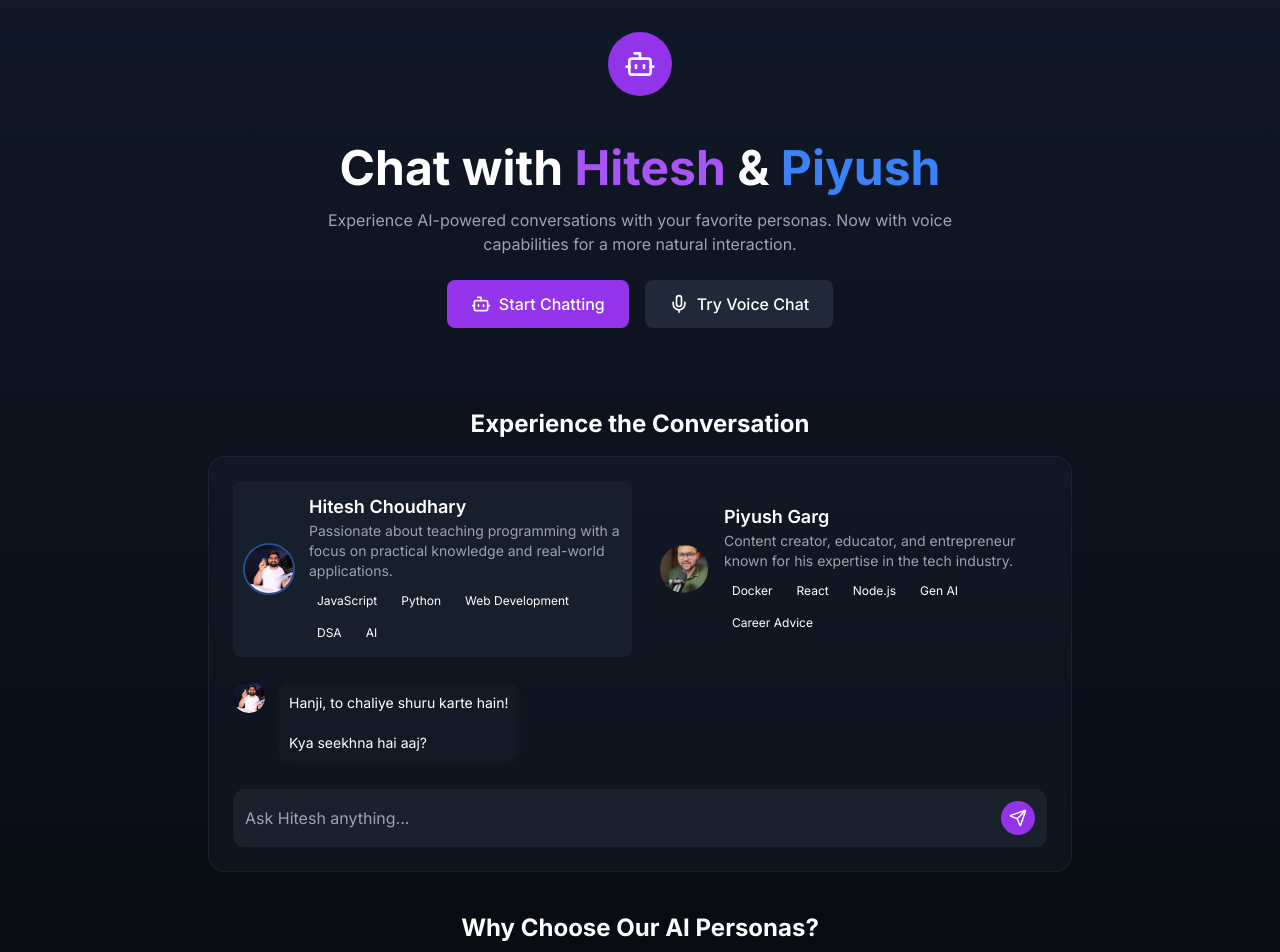
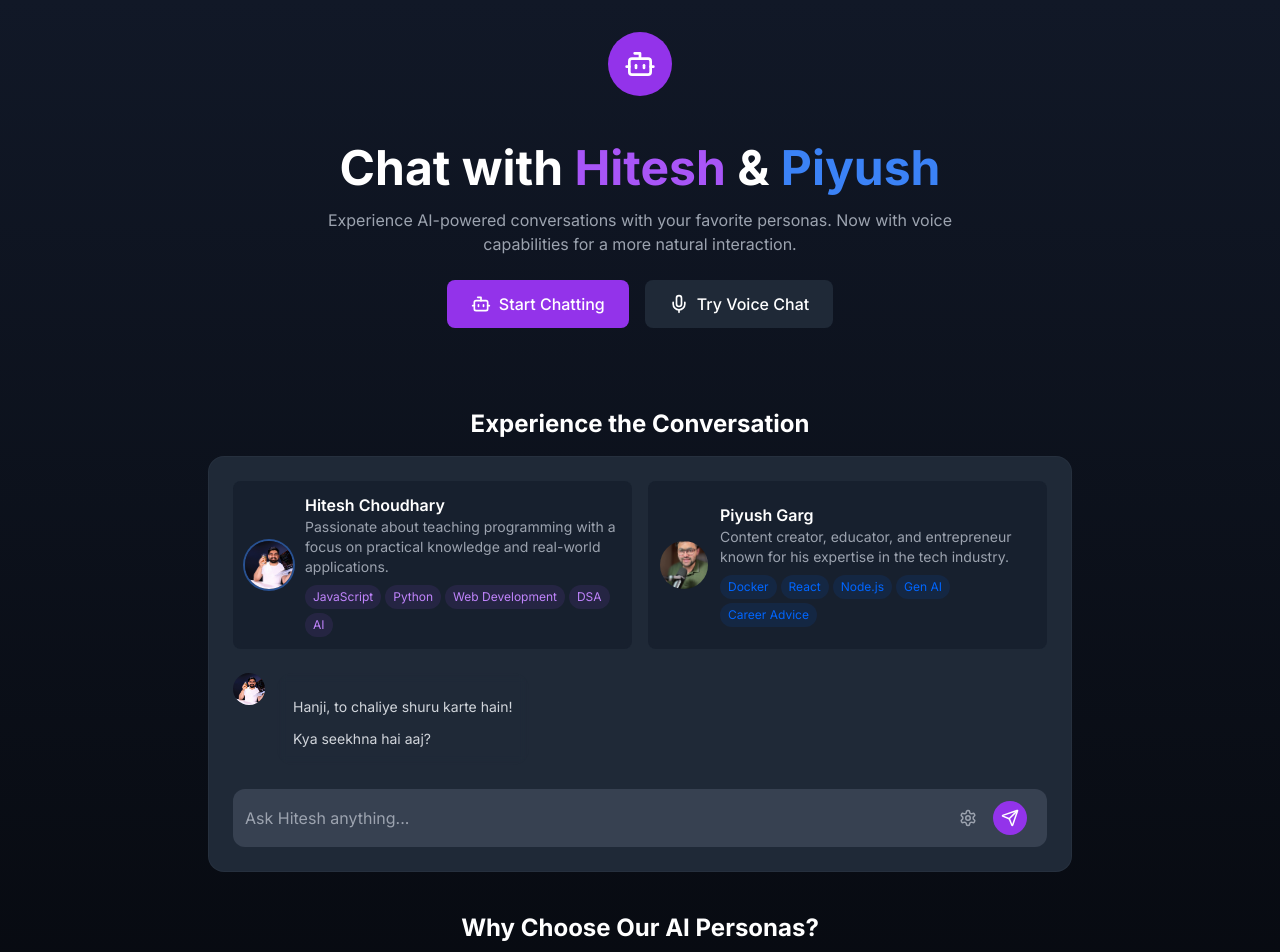
Before and after one commit to AnantGabhane/PersonaChat, a Next.js app: page / in a window 1280 px wide. Shown: the top 952 px of the page. Built offline with nearby package versions, Linux system fonts and the light colour scheme.

Commit message:
✨ Add interactive chat interface with multiple personas

```diff
--- a/app/components/ChatDemo.tsx
+++ b/app/components/ChatDemo.tsx
@@ -2,13 +2,18 @@
 
 import { useState, useRef } from 'react'
 import { motion } from 'framer-motion'
-import { SendIcon, MicIcon } from 'lucide-react'
+import { SendIcon, MicIcon, Settings } from 'lucide-react'
 import Image from 'next/image'
 
 interface Message {
   text: string;
   isUser: boolean;
   persona?: string;
+}
+
+interface AISettings {
+  temperature: number;
+  tone: 'default' | 'funny' | 'advice' | 'educational';
 }
 
 function PersonaButton({ name, active, onClick, color, imageUrl, title, description, skills }: {
@@ -21,11 +26,14 @@ function PersonaButton({ name, active, onClick, color, imageUrl, title, descript
   description: string;
   skills: string[];
 }) {
+  const getSkillBackground = () => {
+    if (name === 'piyush') return 'bg-[#0066FF]/10 text-[#0066FF]';
+    return 'bg-purple-500/10 text-purple-400';
+  };
+
   return (
     <div
-      className={`flex items-center p-3 rounded-lg cursor-pointer transition-all w-1/2 ${
-        active ? `bg-gray-800/50` : 'hover:bg-gray-800/30'
-      }`}
+      className="flex items-center p-3 rounded-lg cursor-pointer transition-all w-1/2 bg-gray-900/50 backdrop-blur-sm hover:bg-gray-800/50"
       onClick={onClick}
     >
       <div className={`w-12 h-12 rounded-full overflow-hidden relative ${
@@ -38,15 +46,14 @@ function PersonaButton({ name, active, onClick, color, imageUrl, title, descript
           className="object-cover"
         />
       </div>
-
-      <div className="ml-4 flex-1">
-        <h3 className="text-lg font-semibold">{title}</h3>
-        <p className="text-sm text-gray-400 mb-2">{description}</p>
-        <div className="flex flex-wrap gap-2">
+      <div className="ml-3 flex-1">
+        <h3 className="font-semibold text-white">{title}</h3>
+        <p className="text-sm text-gray-400">{description}</p>
+        <div className="flex flex-wrap gap-1 mt-2">
           {skills.map((skill, index) => (
             <span
               key={index}
-              className={`text-xs px-2 py-1 rounded-full bg-${color}-600/30 text-${color}-300`}
+              className={`text-xs px-2 py-1 rounded-full ${getSkillBackground()}`}
             >
               {skill}
             </span>
@@ -54,7 +61,7 @@ function PersonaButton({ name, active, onClick, color, imageUrl, title, descript
         </div>
       </div>
     </div>
-  )
+  );
 }
 
 function ChatMessage({ persona, message, isUser, color, imageUrl }: {
@@ -64,24 +71,32 @@ function ChatMessage({ persona, message, isUser, color, imageUrl }: {
   color?: string;
   imageUrl?: string;
 }) {
-  // Function to format the message with proper line breaks
   const formatMessage = (text: string) => {
     return text
-      .split('**')
-      .map((part, index) => {
-        // Bold text handling
-        if (index % 2 === 1) {
-          return `<strong>${part}</strong>`;
-        }
+      .split(/\n\s*\n/) // Split on multiple newlines
+      .map(paragraph => {
+        return paragraph
+          .trim()
+          // Handle emojis - add spacing
+          .replace(/(\ud83c[\udf00-\udfff]|\ud83d[\udc00-\ude4f]|\ud83d[\ude80-\udeff])/g, ' $1 ')
+          // Handle bold text
+          .replace(/\*(.*?)\*/g, '<strong>$1</strong>')
+          // Handle bullet points
+          .replace(/^[•\*]\s+(.+)/gm, '<li>$1</li>')
+          // Wrap bullet points in ul
+          .replace(/((?:<li>.*<\/li>\n*)+)/g, '<ul class="list-disc ml-4 my-2">$1</ul>')
+          // Add paragraph spacing
+          .replace(/([!?।])\s+/g, '$1</p><p class="mt-3">')
+      })
+      .filter(para => para.trim() !== '') // Remove empty paragraphs
+      .map(para => `<p class="my-2">${para}</p>`)
+      .join('');
+  };
 
-        // Handle bullet points and line breaks
-        return part
-          .replace(/\* /g, '\n• ') // Convert * to bullet points with line break
-          .replace(/\n\n/g, '\n') // Remove double line breaks
-          .replace(/([!?।]) /g, '$1\n\n') // Add line break after sentences
-          .trim();
-      })
-      .join('');
+  const getBgColor = () => {
+    if (isUser) return 'bg-gray-700/50';
+    if (persona === 'piyush') return 'bg-[#0066FF]/50 backdrop-blur-sm';
+    return `bg-${color}-600/50 backdrop-blur-sm`;
   };
 
   return (
@@ -97,19 +112,75 @@ function ChatMessage({ persona, message, isUser, color, imageUrl }: {
         </div>
       )}
       <div
-        className={`${
-          isUser
-            ? 'bg-gray-700/50'
-            : `bg-${color}-600/50 backdrop-blur-sm`
-        } rounded-2xl p-3 max-w-[80%]`}
+        className={`${getBgColor()} rounded-2xl p-4 max-w-[80%]`}
       >
-        <p
-          className="text-sm whitespace-pre-wrap"
+        <div
+          className="text-sm whitespace-pre-wrap prose prose-invert"
           dangerouslySetInnerHTML={{ __html: formatMessage(message) }}
         />
       </div>
     </div>
   )
+}
+
+function SettingsModal({ isOpen, onClose, settings, onSettingsChange }: {
+  isOpen: boolean;
+  onClose: () => void;
+  settings: AISettings;
+  onSettingsChange: (settings: AISettings) => void;
+}) {
+  if (!isOpen) return null;
+
+  return (
+    <div className="absolute bottom-16 right-0 w-72 bg-gray-800 rounded-2xl p-4 border border-gray-700/30 shadow-lg">
+      <h3 className="text-lg font-semibold mb-4">AI Settings</h3>
+
+      <div className="mb-4">
+        <label className="block text-sm text-gray-300 mb-2">
+          Temperature: {settings.temperature}
+        </label>
+        <input
+          type="range"
+          min="0"
+          max="2"
+          step="0.1"
+          value={settings.temperature}
+          onChange={(e) => onSettingsChange({
+            ...settings,
+            temperature: parseFloat(e.target.value)
+          })}
+          className="w-full h-2 bg-gray-700 rounded-lg appearance-none cursor-pointer accent-purple-600"
+        />
+        <p className="text-xs text-gray-400 mt-1">
+          Lower for consistent, higher for creative responses
+        </p>
+      </div>
+
+      <div>
+        <label className="block text-sm text-gray-300 mb-2">
+          Personality Tone
+        </label>
+        <div className="grid grid-cols-2 gap-2">
+          {['default', 'funny', 'advice', 'educational'].map((tone) => (
+            <button
+              key={tone}
+              onClick={() => onSettingsChange({
+                ...settings,
+                tone: tone as AISettings['tone']
+              })}
+              className={`px-3 py-2 rounded-xl text-sm transition-colors ${
+                settings.tone === tone
+                  ? 'bg-purple-600 border border-purple-500'
+                  : 'bg-gray-700 border border-gray-700 hover:border-purple-500/50'
+              }`}
+            >
+              {tone.charAt(0).toUpperCase() + tone.slice(1)}
+            </button>
+          ))}
+        </div>
+      </div>
+    </div>
+  );
 }
 
 export function ChatDemo() {
@@ -127,6 +198,11 @@ export function ChatDemo() {
   }])
   const [isLoading, setIsLoading] = useState(false)
   const inputRef = useRef<HTMLInputElement>(null)
+  const [isSettingsOpen, setIsSettingsOpen] = useState(false)
+  const [settings, setSettings] = useState<AISettings>({
+    temperature: 0.7,
+    tone: 'default'
+  })
 
   const personas = {
     hitesh: {
@@ -159,7 +235,6 @@ export function ChatDemo() {
     const message = inputRef.current?.value.trim()
     if (!message || isLoading) return
 
-    // Add user message to the current persona's chat
     setCurrentMessages(prev => [...prev, { text: message, isUser: true }])
     const inputElement = inputRef.current
     if (inputElement) {
@@ -171,7 +246,11 @@ export function ChatDemo() {
       const response = await fetch('/api/chat', {
         method: 'POST',
         headers: { 'Content-Type': 'application/json' },
-        body: JSON.stringify({ message, persona: activePersona }),
+        body: JSON.stringify({
+          message,
+          persona: activePersona,
+          settings: settings // Add settings to the request
+        }),
       })
 
       const data = await response.json()
@@ -202,11 +281,27 @@ export function ChatDemo() {
     }
   }
 
+  // Add click handler for the chat container
+  const handleContainerClick = (e: React.MouseEvent) => {
+    // Check if the click is outside the settings button and settings modal
+    const settingsButton = document.querySelector('[data-settings-button]');
+    const settingsModal = document.querySelector('[data-settings-modal]');
+
+    if (settingsButton && settingsModal) {
+      if (!settingsButton.contains(e.target as Node) && !settingsModal.contains(e.target as Node)) {
+        setIsSettingsOpen(false);
+      }
+    }
+  };
+
   return (
     <section className="py-2" id="chat-section">
       <div className="max-w-4xl mx-auto px-4">
         <h2 className="text-2xl font-bold text-center mb-4">Experience the Conversation</h2>
-        <div className="bg-gray-800/30 backdrop-blur-sm rounded-2xl p-6 border border-gray-700/30">
+        <div
+          className="bg-gray-800 rounded-2xl p-6 border border-gray-700/30"
+          onClick={handleContainerClick}
+        >
           <div className="flex flex-row gap-4 mb-6">
             {Object.entries(personas).map(([key, persona]) => (
               <PersonaButton
@@ -229,8 +324,8 @@ export function ChatDemo() {
                 persona={msg.persona}
                 message={msg.text}
                 isUser={msg.isUser}
-                color={msg.persona === 'hitesh' ? 'purple' : 'blue'}
-                imageUrl={msg.persona === 'hitesh' ? '/hitesh.jpeg' : '/piyush.jpg'}
+                color={personas[msg.persona as keyof typeof personas]?.color || 'gray'}
+                imageUrl={personas[msg.persona as keyof typeof personas]?.imageUrl}
               />
             ))}
             {isLoading && (
@@ -241,7 +336,7 @@ export function ChatDemo() {
               </div>
             )}
           </div>
-          <div className="flex items-center gap-2 bg-gray-700/30 rounded-xl p-3">
+          <div className="flex items-center gap-2 bg-gray-700 rounded-xl p-3 relative">
             <input
               ref={inputRef}
               type="text"
@@ -251,12 +346,31 @@ export function ChatDemo() {
               disabled={isLoading}
             />
             <button
+              data-settings-button
+              className="p-2 rounded-full hover:bg-gray-600 transition-colors relative"
+              onClick={(e) => {
+                e.stopPropagation();
+                setIsSettingsOpen(!isSettingsOpen);
+              }}
+            >
+              <Settings size={18} className="text-gray-400 hover:text-gray-300" />
+            </button>
+            <button
               className="p-2 rounded-full bg-purple-600 hover:bg-purple-700 transition-colors disabled:opacity-50"
               onClick={handleSend}
               disabled={isLoading}
             >
               <SendIcon size={18} />
             </button>
+
+            <div data-settings-modal>
+              <SettingsModal
+                isOpen={isSettingsOpen}
+                onClose={() => setIsSettingsOpen(false)}
+                settings={settings}
+                onSettingsChange={setSettings}
+              />
+            </div>
           </div>
         </div>
       </div>
```
